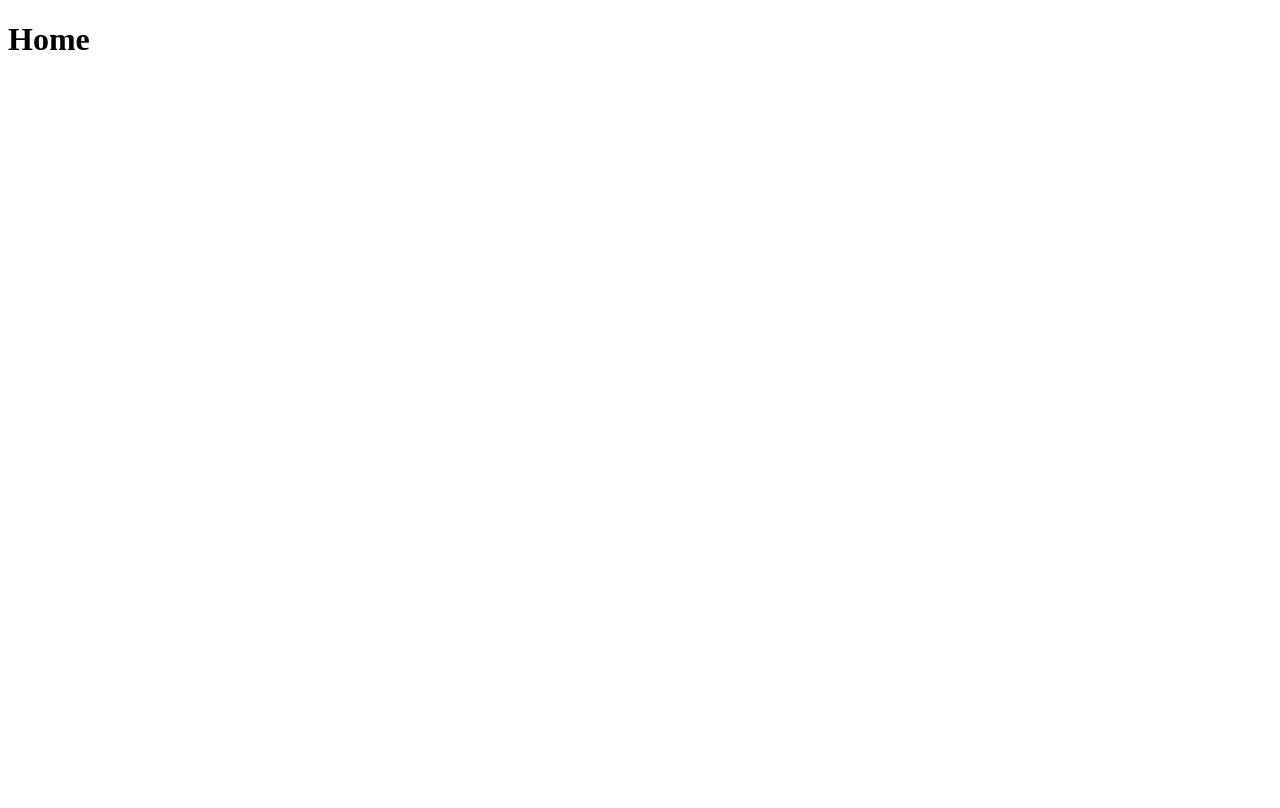
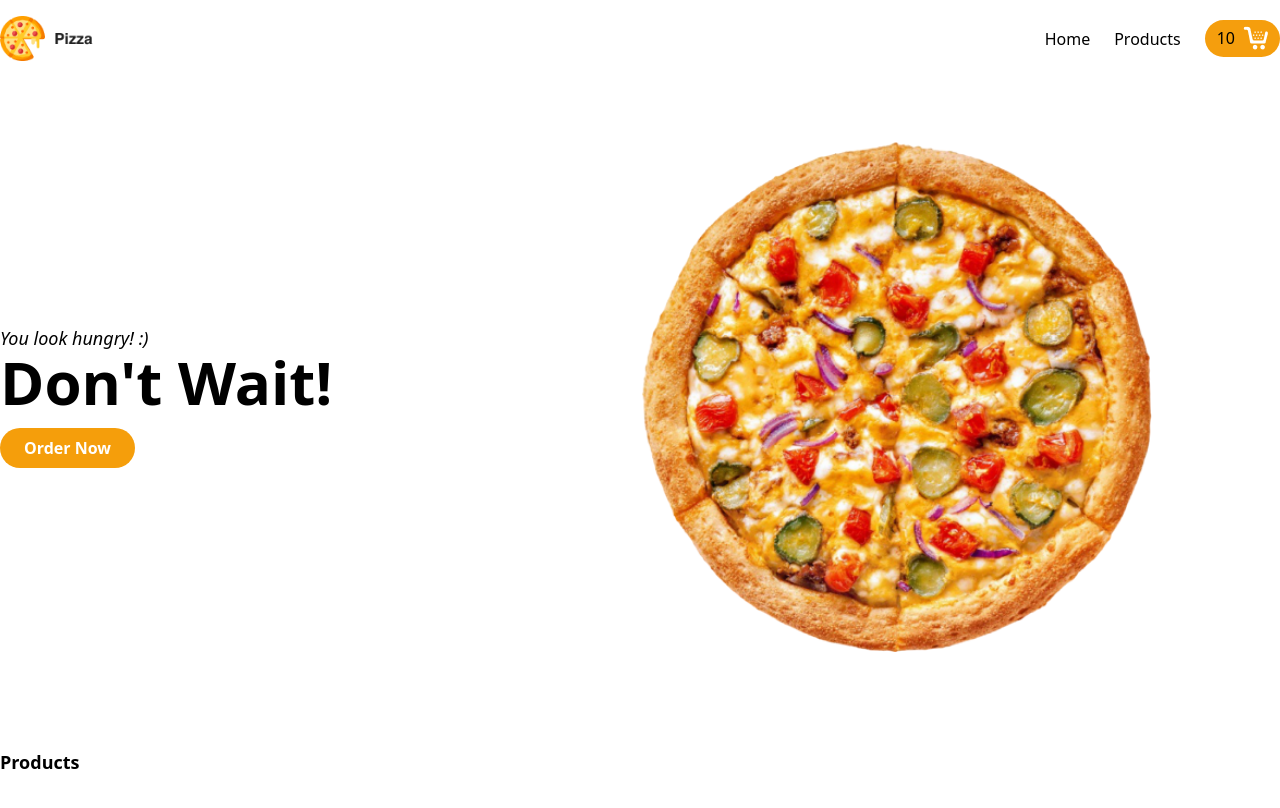
Before and after one commit to aryaniiit002/React-ShoppingCart, a React (Create React App) app: page / in a window 1280 px wide. Shown: the top 808 px of the page. Built offline with nearby package versions, Linux system fonts and the light colour scheme.

Commit message:
commit #2: components, pages

```diff
--- a/public/index.html
+++ b/public/index.html
@@ -10,34 +10,14 @@
       content="Web site created using create-react-app"
     />
     <link rel="apple-touch-icon" href="%PUBLIC_URL%/logo192.png" />
-    <!--
-      manifest.json provides metadata used when your web app is installed on a
-      user's mobile device or desktop. See https://developers.google.com/web/fundamentals/web-app-manifest/
-    -->
+    <link href="https://unpkg.com/tailwindcss@^2/dist/tailwind.min.css" rel="stylesheet">
+
     <link rel="manifest" href="%PUBLIC_URL%/manifest.json" />
-    <!--
-      Notice the use of %PUBLIC_URL% in the tags above.
-      It will be replaced with the URL of the `public` folder during the build.
-      Only files inside the `public` folder can be referenced from the HTML.
 
-      Unlike "/favicon.ico" or "favicon.ico", "%PUBLIC_URL%/favicon.ico" will
-      work correctly both with client-side routing and a non-root public URL.
-      Learn how to configure a non-root public URL by running `npm run build`.
-    -->
     <title>React App</title>
   </head>
   <body>
     <noscript>You need to enable JavaScript to run this app.</noscript>
     <div id="root"></div>
-    <!--
-      This HTML file is a template.
-      If you open it directly in the browser, you will see an empty page.
-
-      You can add webfonts, meta tags, or analytics to this file.
-      The build step will place the bundled scripts into the <body> tag.
-
-      To begin the development, run `npm start` or `yarn start`.
-      To create a production bundle, use `npm run build` or `yarn build`.
-    -->
   </body>
 </html>
--- a/src/App.js
+++ b/src/App.js
@@ -1,14 +1,18 @@
 import {BrowserRouter as Router, Switch, Route} from 'react-router-dom';
 import Home from './pages/Home';
+import ProductPage from './pages/ProductPage';
+import Navigation from './components/Navigation';
+import Cart from './pages/Cart';
 
 const App = () => {
     return (
         <>
             <Router>
+                <Navigation />
                 <Switch>
                     <Route path="/" component={Home} exact />
-                    {/* <Route path="/about" component={About} /> */}
-                    {/* <Route path="/" component={Home} /> */}
+                    <Route path="/products" component={ProductPage} />
+                    <Route path="/cart" component={Cart} />
                 </Switch>
             </Router>
         </>
--- a/src/components/Navigation.js
+++ b/src/components/Navigation.js
@@ -1,10 +1,37 @@
 import React from 'react'
-// import { Link } from 'react-router-dom';
+import { Link } from 'react-router-dom';
 
 export const Navigation = () => {
+
+    const cartStyle = {
+        background: '#F59E0D',
+        display: 'flex',
+        padding: '6px 12px',
+        borderRadius: '50px'
+      }
+
     return (
         <>
-
+            <nav className="container mx-auto flex items-center justify-between py-4">
+                <Link to="/">
+                    <img style={{ height:45 }}
+                    src="/images/logo.png" alt="LOGO" />
+                </Link>
+                <ul className="flex items-center">
+                    <li><Link to="/">Home</Link></li>
+                    <li className="ml-6"><Link to="/products">Products</Link></li>
+                    <li className="ml-6">
+                        <Link to="/cart">
+                            <div style={cartStyle}>
+                                <span>10</span>
+                                <img className="ml-2"
+                                src="./images/cart.png"
+                                alt="cart-icon" />
+                            </div>
+                        </Link>
+                    </li>
+                </ul>
+            </nav>
         </>
     )
 }
--- /dev/null
+++ b/src/components/Products.js
@@ -0,0 +1,17 @@
+import React from 'react';
+// import Product from './Product';
+
+export const Products = () => {
+    return (
+        <div className="container mx-auto pb-24">
+            <h1 className="text-lg font-bold my-8">Products</h1>
+            {/* <div className="grid grid-cols-5 my-8 gap-24">
+                {
+                   products.map(product => <Product key={product._id} product={product}/>)
+                }
+            </div> */}
+        </div>
+    )
+}
+
+export default Products;
--- a/src/pages/About.js
+++ /dev/null
@@ -1,5 +0,0 @@
-const About = () => {
-    return <h1>About</h1>
-}
-
-export default About;
--- /dev/null
+++ b/src/pages/Cart.js
@@ -0,0 +1,11 @@
+import React from 'react'
+
+export const Cart = () => {
+    return (
+        <div>
+            This is cart page
+        </div>
+    )
+}
+
+export default Cart;
--- a/src/pages/Home.js
+++ b/src/pages/Home.js
@@ -1,5 +1,26 @@
+import Products from '../components/Products';
+
 const Home = () => {
-    return <h1>Home</h1>
+    return (
+        <>
+        <div className="hero py-16">
+            <div className="container mx-auto flex items-center justify-between">
+                <div className="w-1/2">
+                    <h6 className="text-lg">
+                        <em>You look hungry! :)</em></h6>
+                    <h1 className="text-3xl md:text-6xl font-bold">Don't Wait!</h1>
+                    <button className="px-6 py-2 rounded-full text-white font-bold mt-4 bg-yellow-500 hover:bg-yellow-600">Order Now</button>
+                </div>
+                <div className="w-1/2">
+                    <img className="w-4/5" src="/images/pizza.png" alt="pizza" />
+                </div>
+            </div>
+        </div>
+        <div className="pb-24">
+            <Products />
+        </div>
+        </>
+    )
 }
 
 export default Home;
--- /dev/null
+++ b/src/pages/ProductPage.js
@@ -0,0 +1,11 @@
+import React from 'react'
+
+export const ProductPage = () => {
+    return (
+        <div>
+            Product Page!
+        </div>
+    )
+}
+
+export default ProductPage;
```
